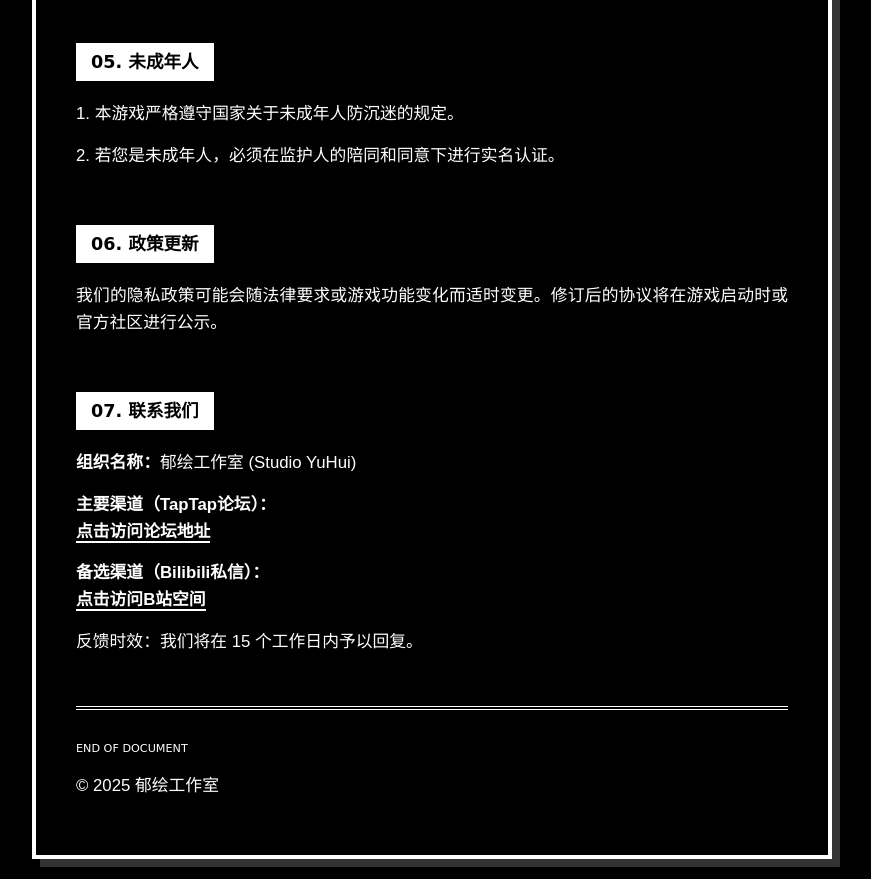
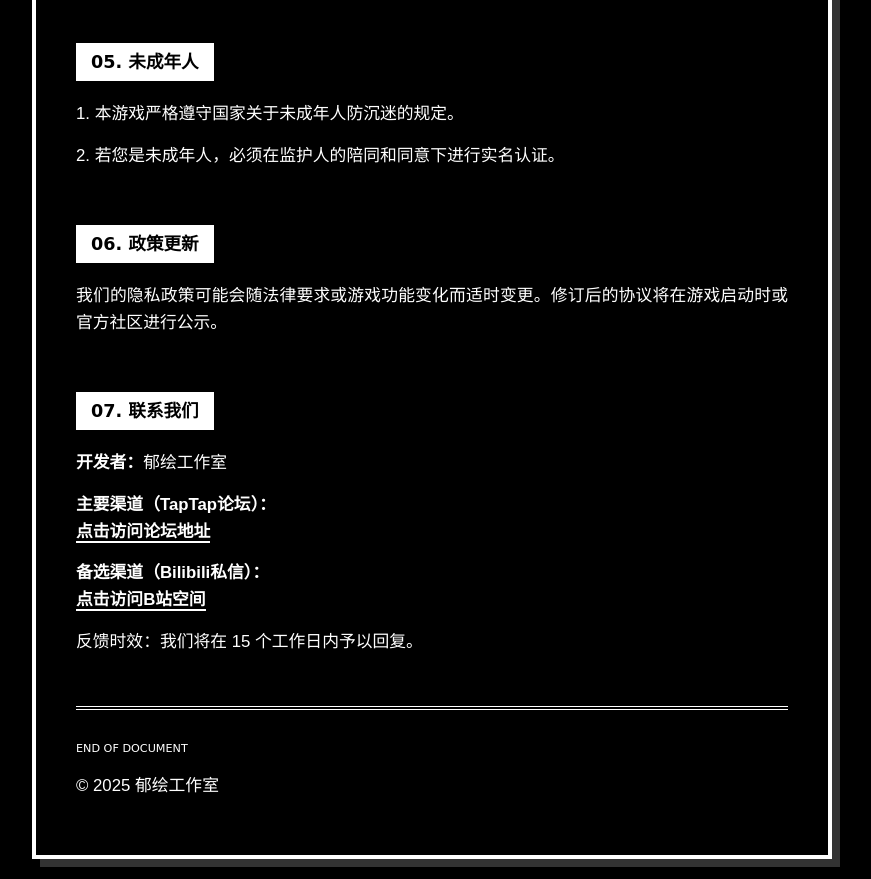
Before and after one commit to Jaywang1999/polar-night-cruise-privacy, a plain HTML site: page index.html in a window 1280 px wide. Shown: the part 1699-2578 px from the top of the page, without its empty margins (208-1079 px from the left). Drawn offline with Linux system fonts and the light colour scheme; a web font is replaced by a local one.

Commit message:
edit content

```diff
--- a/index.html
+++ b/index.html
@@ -308,7 +308,7 @@
 
         <section>
             <h2 class="pixel-font">07. 联系我们</h2>
-            <p><strong>组织名称：</strong>郁绘工作室 (Studio YuHui)</p>
+            <p><strong>开发者：</strong>郁绘工作室</p>
             <p><strong>主要渠道（TapTap论坛）：</strong><br><a href="https://www.taptap.cn/app/214982/topic"
                     target="_blank">点击访问论坛地址</a></p>
             <p><strong>备选渠道（Bilibili私信）：</strong><br><a href="https://space.bilibili.com/1549082391"
```
